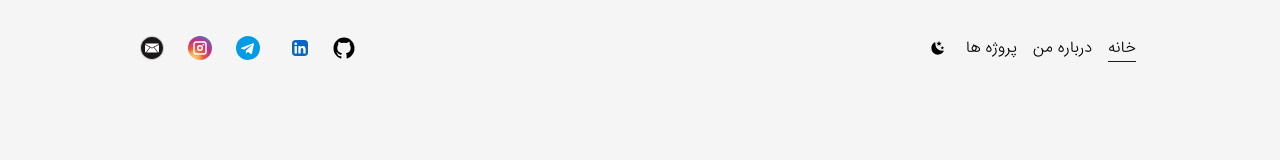
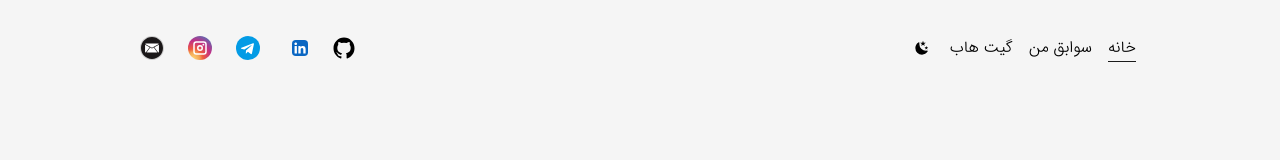
Before and after one commit to pooulad/pooulad.github.io, a Next.js app: page / in a window 1280 px wide. Shown: the top 160 px of the page. Built offline with nearby package versions, Linux system fonts and the light colour scheme.

Commit message:
Update index.ts

```diff
--- a/src/dictionary/index.ts
+++ b/src/dictionary/index.ts
@@ -2,8 +2,8 @@ export const dictionary = {
   header: {
     links: {
       home: "خانه",
-      projects: "پروژه ها",
-      about: "درباره من",
+      projects: "گیت هاب",
+      about: "سوابق من",
     },
   },
   footer: {
```
